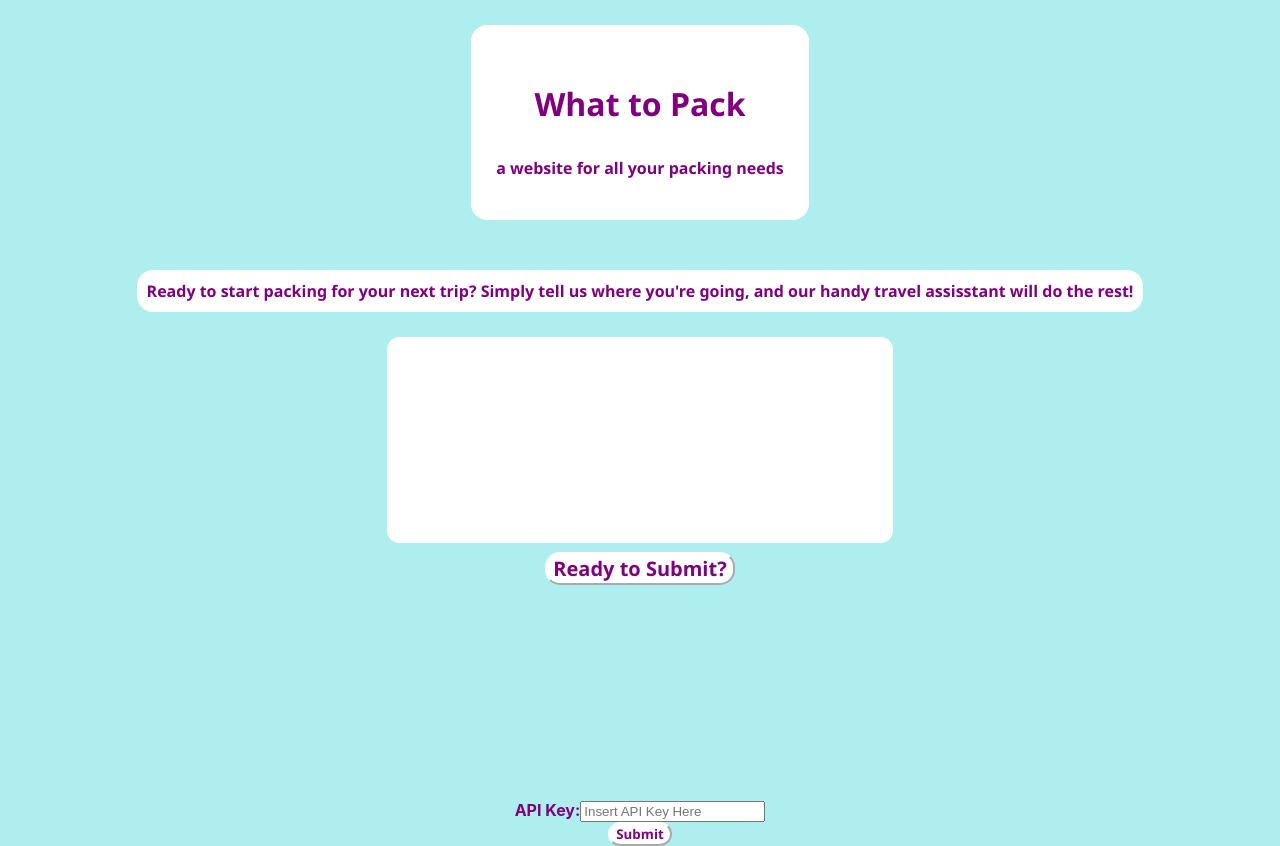
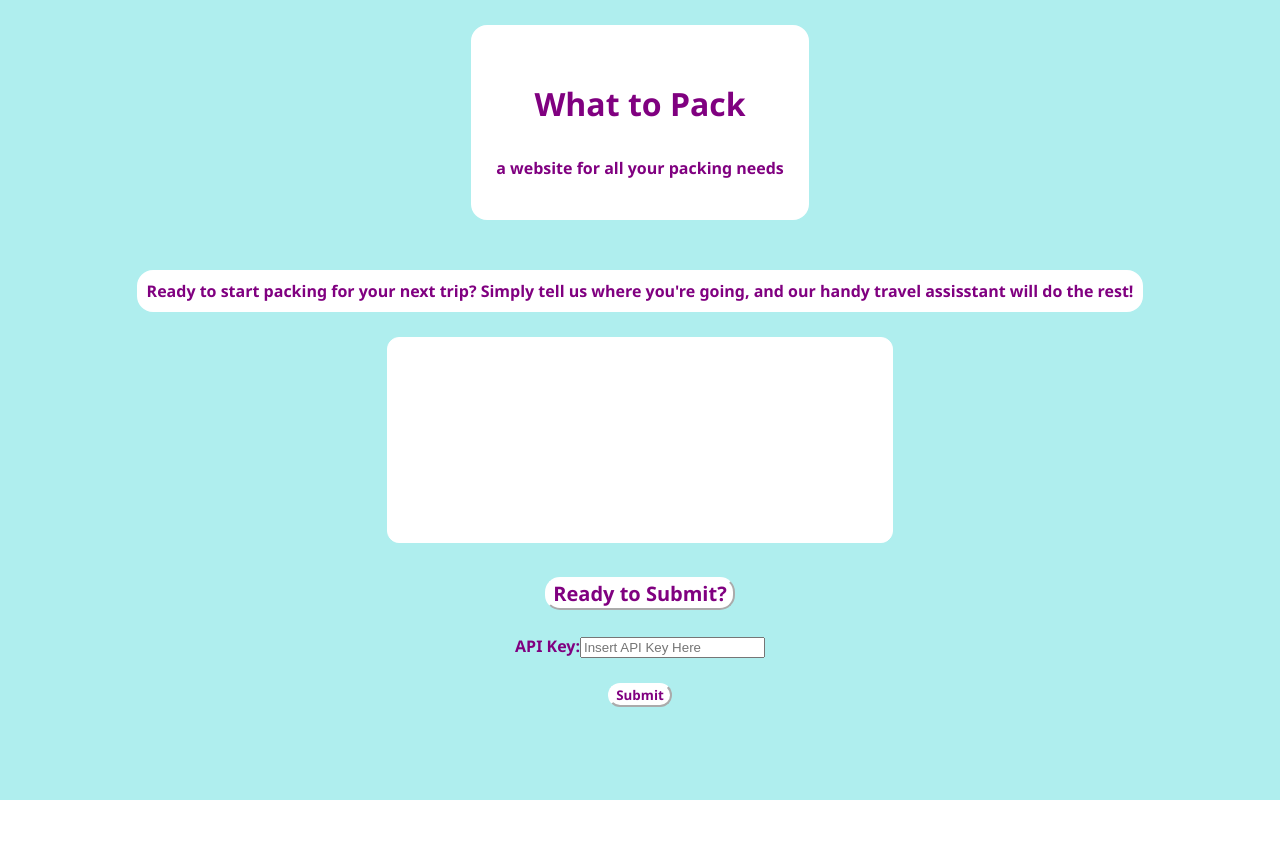
Before and after one commit to Shaina-Z/What-to-Pack, a React (Create React App) app: page / in a window 1280 px wide. After the commit the page ends 800 px from the top, so only its background shows below. Built offline with nearby package versions, Linux system fonts and the light colour scheme.

Commit message:
more format adjustments, such as moving the api-key container

```diff
--- a/src/App.css
+++ b/src/App.css
@@ -63,6 +63,7 @@
   border-radius: 15px;
   background-color: #ffffff;
   border-color:#ffffff ;
+  margin:25px;
 }
 
 .chat-output-container {
@@ -89,6 +90,7 @@
 }
 
 .api-form-container{
+  font-size: medium;
   color:#800080;
   font-weight: bolder;
 }
--- a/src/App.tsx
+++ b/src/App.tsx
@@ -70,13 +70,13 @@ function App() {
       ))}
       </div>
        )}
-      </header>
-      <Form className="api-form-container">
+       <Form className="api-form-container">
         <Form.Label>API Key:</Form.Label>
         <Form.Control type="password" placeholder="Insert API Key Here" onChange={changeKey}></Form.Control>
         <br></br>
           <Button className="submit" onClick={handleSubmit}>Submit</Button>
           </Form>
+      </header>
     </div>
   );
 }
```
